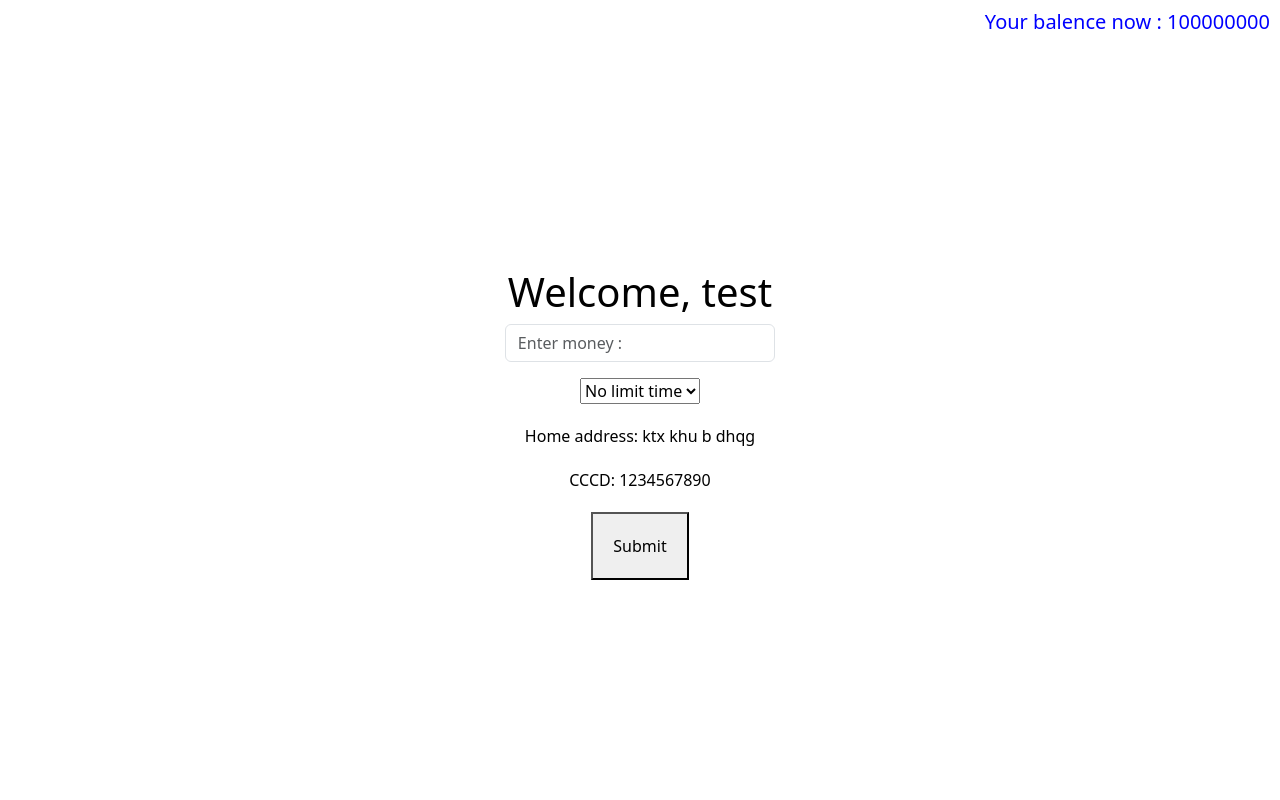
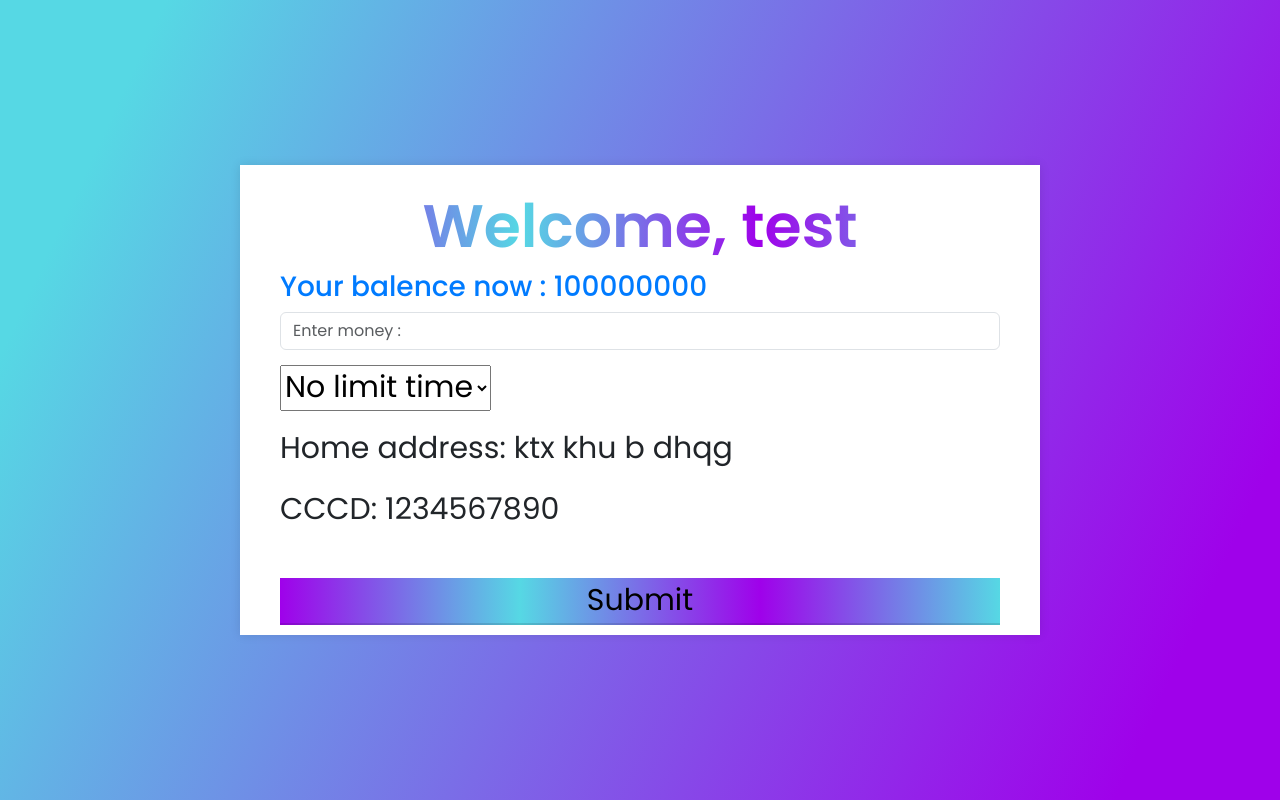
Before and after one commit to quan0401/banking_frontend, a React (Create React App) app: page /saving in a window 1280 px wide. Built offline with nearby package versions, Linux system fonts and the light colour scheme.

Commit message:
Update User.css and User.js
Update style of User.css and change the structure of User.js

```diff
--- a/src/User.css
+++ b/src/User.css
@@ -1,33 +1,84 @@
-body {
-    color: #000;
-    display: flex;
-    max-width: 100%;
-    min-height: 100vh;
-    align-items: center;
-    text-align: center;
-    justify-content: center;
+@import url('https://fonts.googleapis.com/css?family=Poppins:400,500,600,700&display=swap');
+*{
+  margin: 0;
+  padding: 0;
+  outline: none;
+  box-sizing: border-box;
+  font-family: 'Poppins', sans-serif;
+}
+body{
+  display: flex;
+  align-items: center;
+  justify-content: center;
+  min-height: 100vh;
+  padding: 10px;
+  font-family: 'Poppins', sans-serif;
+  background: linear-gradient(115deg, #56d8e4 10%, #9f01ea 90%);
+}
+.container{
+  max-width: 800px;
+  background: #fff;
+  width: 800px;
+  padding: 25px 40px 10px 40px;
+  box-shadow: 0px 0px 10px rgba(0,0,0,0.1);
+}
+.container h1{
+  text-align: center;
+  font-size: 60px;
+  font-weight: 600;
+  font-family: 'Poppins', sans-serif;
+  background: -webkit-linear-gradient(right, #56d8e4, #9f01ea, #56d8e4, #9f01ea);
+  -webkit-background-clip: text;
+  -webkit-text-fill-color: transparent;
 }
 
-#savingMoney {
-    margin: 10px;
+.container h3 {
+  color: rgb(0, 123, 255);
 }
 
-p {
-    margin: 20px;
+.container p {
+    font-size: 30px;
 }
 
-#savingOption {
-    margin: 10px;
+.container form{
+  padding: 30px 0 0 0;
+}
+.container form .form-row{
+  display: flex;
+  margin: 32px 0;
 }
 
-h2 {
-    font-size: 20px;
-    color: blue;
-    position: absolute;
-    top: 10px;
-    right: 10px;
+.container .savingOption {
+    margin: 15px 0;
+    font-size: 30px;
 }
 
-button {
-    padding: 20px;
+.input-data button{
+  display: block;
+  width: 100%;
+  height: 100%;
+  border: none;
+  font-size: 30px;
+  border-bottom: 2px solid rgba(0,0,0, 0.12);
+  background: -webkit-linear-gradient(right, #56d8e4, #9f01ea, #56d8e4, #9f01ea);
+  font-family: 'Poppins', sans-serif;
 }
+
+
+@media (max-width: 700px) {
+  .container .text{
+    font-size: 30px;
+  }
+  .container form{
+    padding: 10px 0 0 0;
+  }
+  .container form .form-row{
+    display: block;
+  }
+  form .form-row .input-data{
+    margin: 35px 0!important;
+  }
+  .submit-btn .input-data{
+    width: 40%!important;
+  }
+}
--- a/src/User.js
+++ b/src/User.js
@@ -29,13 +29,18 @@
   };
 
   return (
-    <div className="container mt-5">
-      <div className="basic-information">
+    <div class="container">
+      <div class="text">
         <h1>Welcome, {Data.user.username}</h1>
-        <h2>Your balence now : {Data.user.balance}</h2>
       </div>
-
-      <div className="mb-3">
+      <div id="contact-form">
+        <div class="form-row">
+          <div class="input-data">
+            <h3>Your balence now : {Data.user.balance}</h3>
+          </div>
+        </div>
+        <div class="form-row">
+          <div class="input-data">
             <input
               type="text"
               placeholder="Enter money : "
@@ -44,7 +49,7 @@
               className="form-control"
             />
           </div>
-
+          <div class="input-data">
             <div className="savingOption">
             <select
               name="savingOption"
@@ -56,17 +61,24 @@
               <option value="KH6">6 months</option>
             </select>
             </div>
-
+          </div>
+        </div>
+        <div class="form-row">
+          <div class="input-data text">
           <p>Home address: {Data.user.homeAddress}</p>
           <p>CCCD: {Data.user.cccd}</p>
-
-      <div>
-        {/* Summit button */}
-        <form onSubmit={handleSubmit}>
+          </div>
+        </div>
+        <form class="form-row submit-btn" onSubmit={handleSubmit}>
+          <div class="input-data">
+            <div className="inner">
               <button type="submit">Submit</button>
+            </div>
+          </div>
         </form>
       </div>
   </div>
+
   );
 };
 
```
Lines whose indentation alone changed are shown as unchanged.
